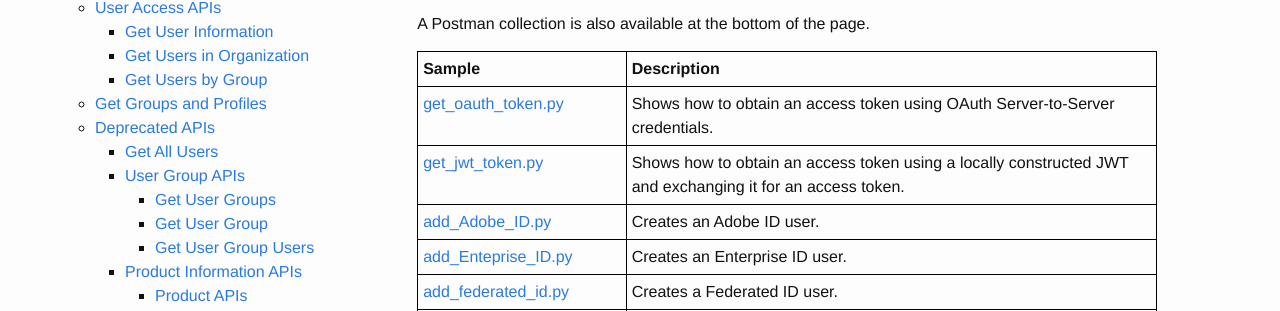
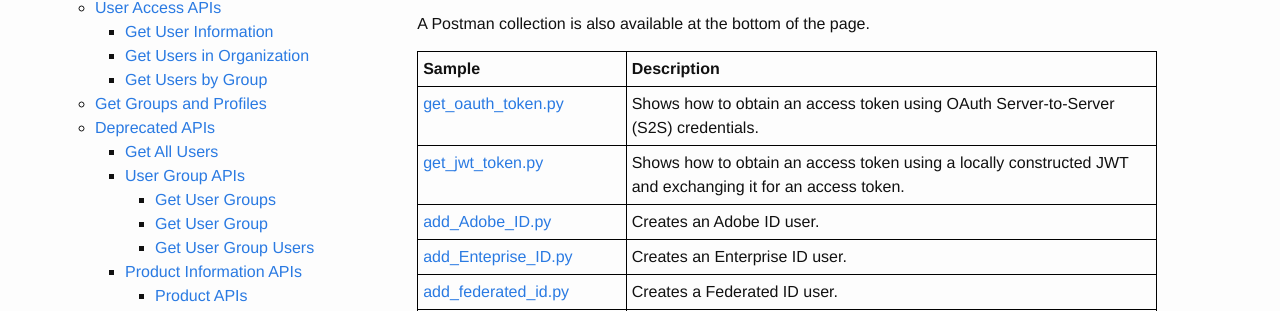
Before and after one commit to adobe-apiplatform/umapi-documentation, a Jekyll site: the page built from docs/en/samples/index.md, in a window 1280 px wide and 900 px high. Shown: the part 341-652 px from the top of the window. Built offline with Jekyll 4.4.1, drawn with Linux system fonts in a browser that asks for light colours.

Commit message:
Update docs/en/samples/index.md
Co-authored-by: Lea Savage <leasavage@gmail.com>

```diff
--- a/docs/en/samples/index.md
+++ b/docs/en/samples/index.md
@@ -17,7 +17,7 @@ A Postman collection is also available at the bottom of the page.
 
 | Sample | Description |
 | :--- | :--------- |
-| [get_oauth_token.py]({{ site.github_url }}/blob/master/samples/get_oauth_token.py) | Shows how to obtain an access token using OAuth Server-to-Server credentials. |
+| [get_oauth_token.py]({{ site.github_url }}/blob/master/samples/get_oauth_token.py) | Shows how to obtain an access token using OAuth Server-to-Server (S2S) credentials. |
 | [get_jwt_token.py]({{ site.github_url }}/blob/master/samples/get_jwt_token.py) | Shows how to obtain an access token using a locally constructed JWT and exchanging it for an access token. |
 | [add_Adobe_ID.py]({{ site.github_url }}/blob/master/samples/add_Adobe_ID.py) | Creates an Adobe ID user. |
 | [add_Enteprise_ID.py]({{ site.github_url }}/blob/master/samples/add_Enteprise_ID.py) | Creates an Enterprise ID user. |
```
